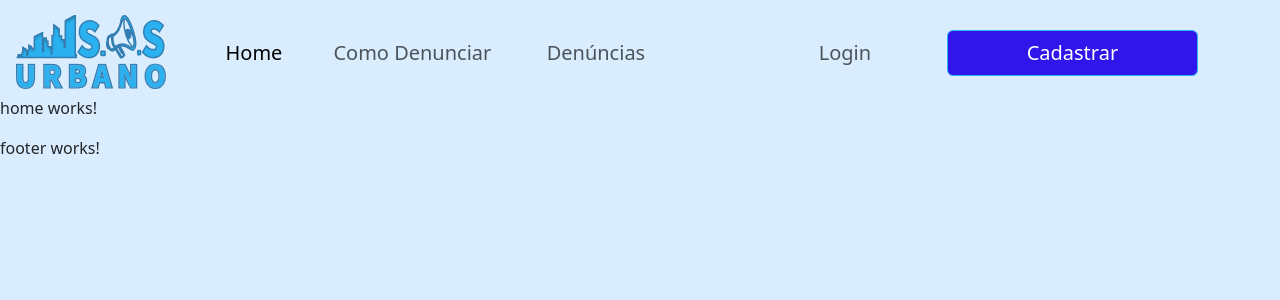
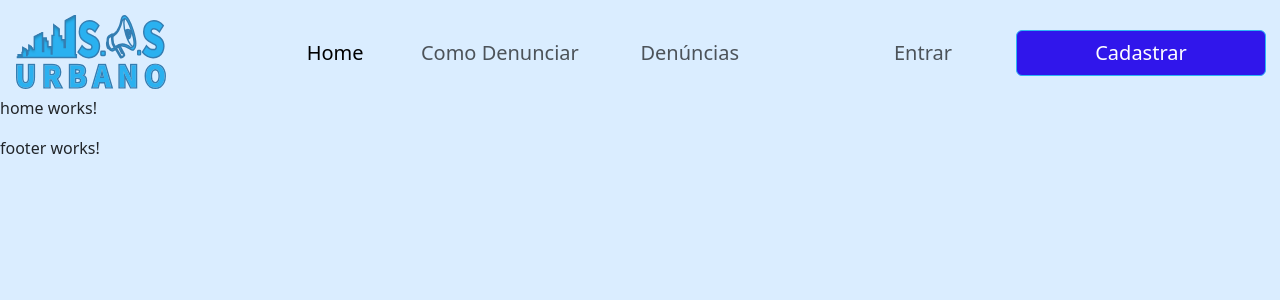
Before and after one commit to RafaelTabolka/fatec_sos_urbano_frontend, an Angular app: page /home in a window 1280 px wide. Shown: the top 300 px of the page. Built offline with nearby package versions, Linux system fonts and the light colour scheme.

Commit message:
Melhorado navbar e sua responsividade

```diff
--- a/src/app/components/navbar/navbar.component.css
+++ b/src/app/components/navbar/navbar.component.css
@@ -92,74 +92,65 @@
 
     .navbar-nav {
         width: 100%;
-        gap: 10px;
+        gap: 3px;
     }
 
     .nav-item-home {
+        margin-left: 120px;
         width: 10%;
-        margin-left: 120px;
     }
+
     .nav-item-how-report {
-        width: 84%;
+        width: 80%;
     }
 
     .nav-item-complaints {
-        width: 20%;
+        margin-right: 250px;
     }
 
     .nav-link-login {
-        margin-left: 30px;
-        width: 40%;
+        position: absolute;
+        right: 145px;
+        width: 80px;
+    }
+
+    .nav-link-button {
+        position: absolute;
+        right: 12px;
+        width: 130px;
     }
 }
 
 @media(min-width: 850px) {
     .nav-item-home {
         width: 10%;
+        margin-left: 80px;
     }
 
     .nav-item-how-report {
-        width: 30%;
+        width: 20%;
     }
 
     .nav-item-complaints {
-        width: 17%;
+        width: 13%;
     }
 
     .nav-link-login {
-        width: 20%;
+        right: 185px;
+        width: 100px;
     }
 
     .nav-link-button {
-        width: 30%;
+        right: 12px;
+        width: 170px;
     }
 }
 
 @media(min-width: 992px) {
-    .nav-item-home {
-        width: 7%;
-        margin-left: 130px;
+    .navbar-nav {
+        gap: 10px;
     }
 
-    .nav-item-how-report {
-        width: 17%;
-    }
-
-    .nav-item-complaints {
-        width: 11%;
-    }
-
-    .nav-link-login {
-        margin-left: 20px;
-        width: 15%;
-    }
-
-    .nav-link-button {
-        width: 25%;
-    }
-}
-
-@media(min-width: 1100px) {
     .navbar-logo {
         left: 16px;
         top: 15px;
@@ -173,42 +164,59 @@
         margin: 10px auto 10px auto;
     }
 
+    .nav-item-home {
+        width: 7%;
+        margin-left: 60px;
+    }
+
     .nav-item-how-report {
-        width: 16%;
+        width: 17%;
+    }
+
+    .nav-item-complaints {
+        width: 11%;
     }
 
     .nav-link-login {
-        margin-left: 80px;
-        width: 14%;
+        right: 225px;
+        width: 140px;
     }
 
     .nav-link-button {
-        width: 20%;
+        right: 12px;
+        width: 210px;
+    }
+}
+
+@media(min-width: 1100px) {
+    .nav-item-home {
+        margin-left: 20px;
+    }
+
+    .nav-link-login {
+        right: 265px;
+        width: 180px;
+    }
+
+    .nav-link-button {
+        right: 12px;
+        width: 250px;
     }
 
 }
 
 @media(min-width: 1400px) {
-    .nav-item-home {
-        width: 5%;
-        margin-left: 130px;
-    }
-
     .nav-item-how-report {
         width: 12%;
     }
 
-    .nav-item-complaints {
-        width: 8%;
-    }
-
     .nav-link-login {
-        margin-left: 20px;
-        width: 14%;
+        right: 305px;
+        width: 200px;
     }
 
     .nav-link-button {
-        width: 20%;
+        right: 12px;
+        width: 290px;
     }
-
 }
--- a/src/app/components/navbar/navbar.component.html
+++ b/src/app/components/navbar/navbar.component.html
@@ -25,7 +25,7 @@
         </li>
 
         <li class="nav-item nav-link-login">
-          <a class="nav-link" href="#">Login</a>
+          <a class="nav-link" href="#">Entrar</a>
         </li>
 
         <li class="nav-item nav-link-button">
```
